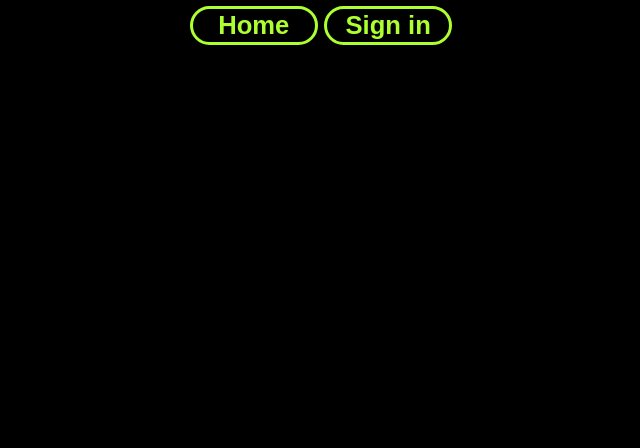
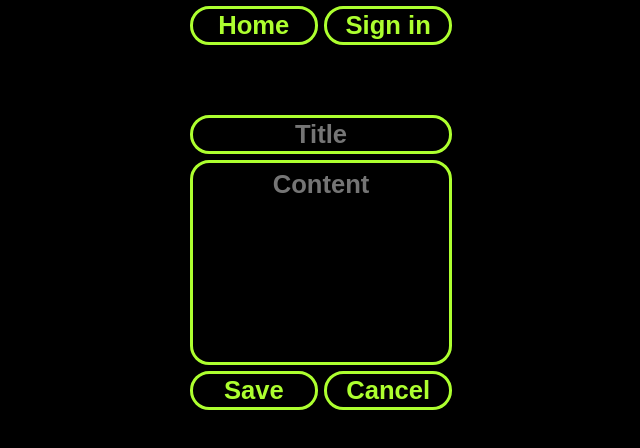
Before and after one commit to Nikolay-Petrov-Ognyanov/Angular-Forum, an Angular app: page /create in a window 1280 px wide. Before the commit this address led to /. Shown: the top 448 px of the page, without its empty margins (319-959 px from the left). Built offline with nearby package versions, Linux system fonts and the light colour scheme.

Commit message:
add create post

```diff
--- a/src/app/app-routing.module.ts
+++ b/src/app/app-routing.module.ts
@@ -2,6 +2,7 @@ import { NgModule } from '@angular/core';
 import { RouterModule, Routes } from '@angular/router';
 import { HomeComponent } from './components/home/home.component';
 import { AuthComponent } from './components/auth/auth.component';
+import { CreateComponent } from './components/create/create.component';
 
 const routes: Routes = [
 	{
@@ -11,6 +12,10 @@ const routes: Routes = [
 	{
 		path: "auth",
 		component: AuthComponent
+	},
+	{
+		path: "create",
+		component: CreateComponent
 	}
 ];
 
--- a/src/app/app.module.ts
+++ b/src/app/app.module.ts
@@ -8,13 +8,15 @@ import { AppComponent } from './app.component';
 import { NavComponent } from './components/nav/nav.component';
 import { AuthComponent } from './components/auth/auth.component';
 import { HomeComponent } from './components/home/home.component';
+import { CreateComponent } from './components/create/create.component';
 
 @NgModule({
   declarations: [
     AppComponent,
     NavComponent,
     AuthComponent,
-    HomeComponent
+    HomeComponent,
+    CreateComponent
   ],
   imports: [
     BrowserModule,
--- a/src/app/components/auth/auth.component.html
+++ b/src/app/components/auth/auth.component.html
@@ -1,7 +1,7 @@
 <section>
     <form #form="ngForm">
-        <input type="text" name="username" ngModel #username="ngModel" required minlength="2">
-        <input type="password" name="password" ngModel #password="ngModel" required minlength="5">
+        <input type="text" name="username" placeholder="Username" ngModel #username="ngModel" required minlength="2">
+        <input type="password" name="password" placeholder="Password" ngModel #password="ngModel" required minlength="5">
 
         <div class="buttonsWrapper" *ngIf="!form.invalid">
             <button (click)="handleRegister(form)">Register</button>
--- a/src/app/components/auth/auth.component.ts
+++ b/src/app/components/auth/auth.component.ts
@@ -1,5 +1,6 @@
 import { Component, ElementRef, ViewChild } from '@angular/core';
 import { NgForm } from "@angular/forms"
+import { Router } from '@angular/router';
 import { take } from 'rxjs';
 import { UserService } from 'src/app/services/user.service';
 
@@ -10,9 +11,9 @@ import { UserService } from 'src/app/services/user.service';
     styleUrls: ['./auth.component.css']
 })
 export class AuthComponent {
-    constructor(private userService: UserService) { }
+    @ViewChild(NgForm, { static: true }) form!: ElementRef<HTMLInputElement>
 
-    @ViewChild(NgForm, { static: true }) form!: ElementRef<HTMLInputElement>
+    constructor(private userService: UserService, private router: Router) { }
 
     handleRegister(form: NgForm) {
         if (!form.invalid) {
@@ -21,6 +22,8 @@ export class AuthComponent {
                     localStorage.setItem("_id", Object.values(data)[0])
                     localStorage.setItem("username", Object.values(data)[1])
                     localStorage.setItem("accessToken", Object.values(data)[2])
+
+                    this.router.navigate(["/"])
                 }
             })
         }
@@ -33,6 +36,8 @@ export class AuthComponent {
                     localStorage.setItem("_id", Object.values(data)[0])
                     localStorage.setItem("username", Object.values(data)[1])
                     localStorage.setItem("accessToken", Object.values(data)[2])
+
+                    this.router.navigate(["/"])
                 }
             })
         }
--- /dev/null
+++ b/src/app/components/create/create.component.html
@@ -0,0 +1,13 @@
+<section>
+    <form #form="ngForm">
+        <input type="text" name="title" placeholder="Title" ngModel #title="ngModel" required>
+
+        <textarea name="content" placeholder="Content" ngModel #content="ngModel" required></textarea>
+
+        <div class="buttonsWrapper">
+            <button (click)="handleSave(form)">Save</button>
+
+            <button (click)="handleCancel()">Cancel</button>
+        </div>
+    </form>
+</section>
--- /dev/null
+++ b/src/app/components/create/create.component.ts
@@ -0,0 +1,27 @@
+import { Component, ElementRef, ViewChild } from '@angular/core';
+import { NgForm } from '@angular/forms';
+import { take } from 'rxjs';
+import { PostService } from 'src/app/services/post.service';
+
+@Component({
+	selector: 'app-create',
+	templateUrl: './create.component.html',
+	styleUrls: ['./create.component.css']
+})
+export class CreateComponent {
+	@ViewChild(NgForm, { static: true }) form!: ElementRef<HTMLInputElement>
+
+	constructor(private postService: PostService) {}
+
+	handleSave(form: NgForm) {
+		if (!form.invalid) {
+		}
+		this.postService.createPost(form.value).pipe(take(1)).subscribe({
+			next: post => console.log(post)
+		})
+	}
+
+	handleCancel() {
+
+	}
+}
--- a/src/app/components/home/home.component.html
+++ b/src/app/components/home/home.component.html
@@ -1 +1,3 @@
-<p>home works!</p>
+<section>
+    <button routerLink="/create" class="create">Create new post</button>
+</section>
--- /dev/null
+++ b/src/app/services/post.service.ts
@@ -0,0 +1,15 @@
+import { HttpClient } from '@angular/common/http';
+import { Injectable } from '@angular/core';
+import { NgForm } from '@angular/forms';
+
+@Injectable({
+	providedIn: 'root'
+})
+export class PostService {
+
+	constructor(private http: HttpClient) { }
+
+	createPost(formValue: NgForm) {
+		return this.http.post("http://localhost:3030/posts", formValue)
+	}
+}
--- a/src/styles.css
+++ b/src/styles.css
@@ -62,7 +62,7 @@ button {
     background-color: black;
     color: greenyellow;
     border: 0.25vw solid greenyellow;
-    border-radius: 3vw;
+    border-radius: 1.5vw;
     font-size: 2vw;
     display: flex;
     align-items: center;
@@ -89,18 +89,32 @@ form {
     justify-content: space-between;
     align-items: center;
     gap: 0.5vw;
-    margin: 10vw 0 1vw 0 ;
+    margin: 5vw 0 1vw 0 ;
 }
 
 input {
     width: 20.5vw;
     height: 3vw;
     font-size: 2vw;
-    border-radius: 3vw;
+    border-radius: 1.5vw;
     border: 0.25vw solid greenyellow;
     background-color: black;
     color: greenyellow;
     text-align: center;
+    outline: none;
+}
+
+textarea {
+    border: 0.25vw solid greenyellow;
+    border-radius: 1.5vw;
+    resize: none;
+    background-color: black;
+    width: 20.5vw;
+    outline: none;
+    color: greenyellow;
+    font-size: 2vw;
+    text-align: center;
+    height: 16vw;
 }
 
 .buttonsWrapper {
@@ -115,3 +129,7 @@ section {
     align-items: center;
     width: 100vw;
 }
+
+.create {
+    width: 20.5vw;
+}
```
Also changed, not shown: src/app/components/create/create.component.css (added), 2 other files (tests, documents, lock files or other folders).
